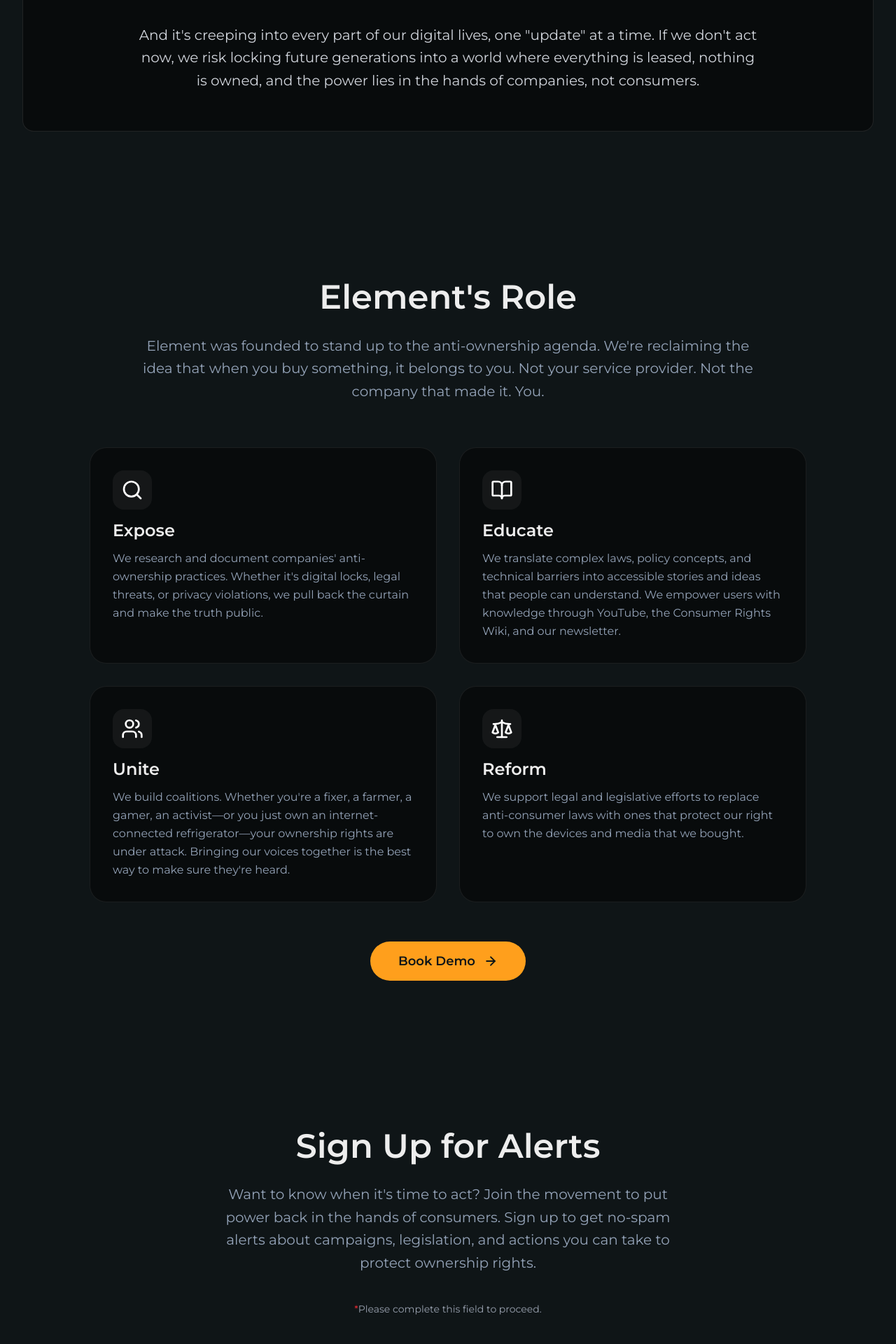
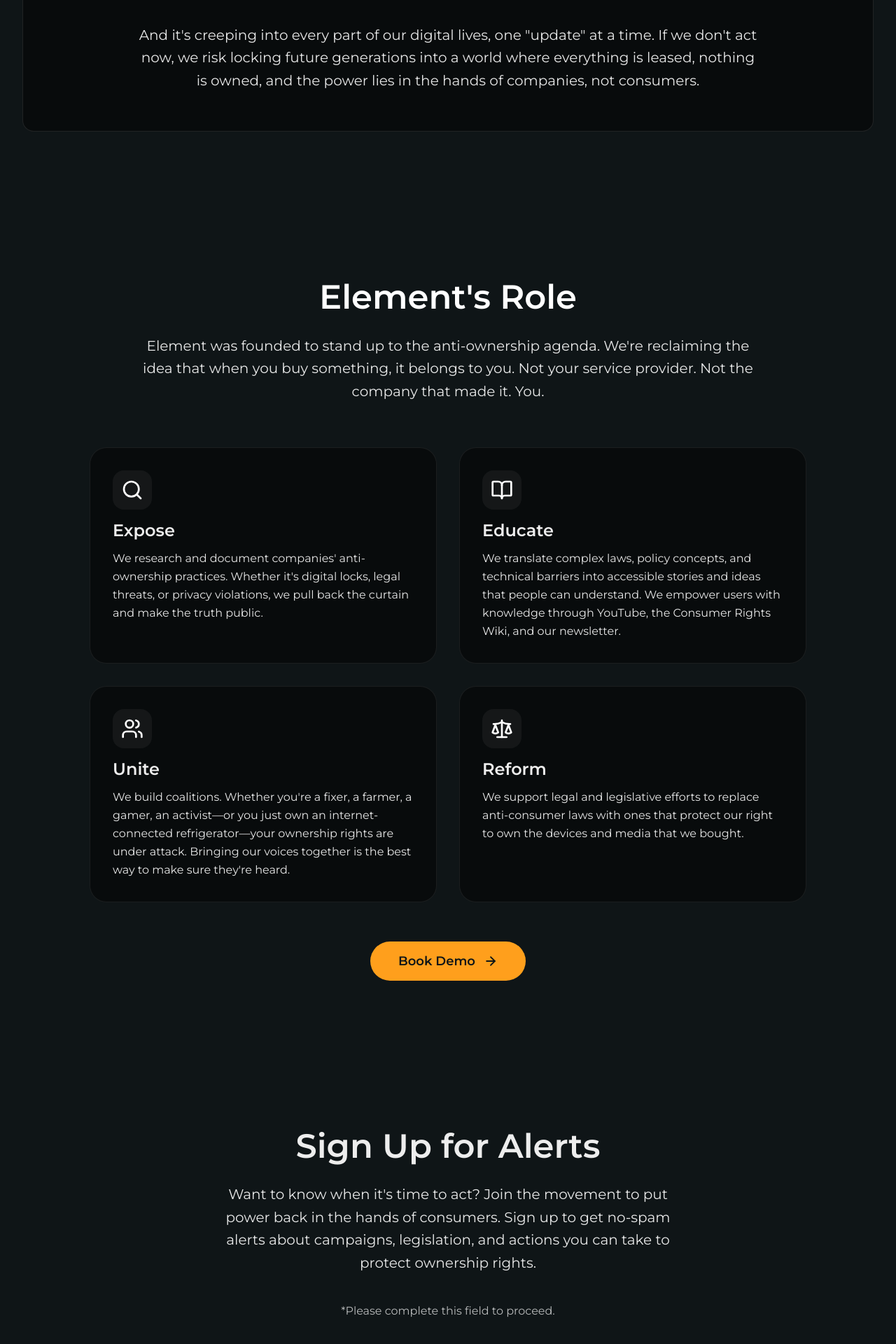
Before and after one commit to wizardofmountains/landingpage, a Next.js app: page / in a window 1280 px wide. Shown: the part 1698-3618 px from the top of the page at 70% size. Built offline with nearby package versions, Linux system fonts and the light colour scheme.

Commit message:
Update text colors across multiple sections to improve visibility in dark mode; change muted foreground color to white for better contrast in MissionSection, NewsletterSection, and ProblemSection.

```diff
--- a/app/globals.css
+++ b/app/globals.css
@@ -18,7 +18,7 @@
 
   /* Additional colors - Using dark mode colors */
   --muted: #1e293b;
-  --muted-foreground: #94a3b8;
+  --muted-foreground: #ffffff;
   --border: #334155;
   --input: #334155;
   --ring: #2ec4b6;
--- a/components/sections/MissionSection.tsx
+++ b/components/sections/MissionSection.tsx
@@ -42,12 +42,12 @@
     >
       <Container maxWidth="xl">
         <div className="max-w-4xl mx-auto mb-16 text-center">
-          <h2 className="text-3xl md:text-4xl lg:text-5xl font-bold mb-6">
+          <h2 className="text-white text-3xl md:text-4xl lg:text-5xl font-bold mb-6">
             {title}
           </h2>
 
           {intro && (
-            <p className="text-lg md:text-xl text-muted-foreground leading-relaxed">
+            <p className="text-white opacity-90 text-lg md:text-xl leading-relaxed">
               {intro}
             </p>
           )}
@@ -83,7 +83,7 @@
                 </h3>
 
                 {/* Description */}
-                <p className="text-base text-muted-foreground leading-relaxed">
+                <p className="text-white opacity-90 text-base leading-relaxed">
                   {pillar.description}
                 </p>
               </div>
--- a/components/sections/NewsletterSection.tsx
+++ b/components/sections/NewsletterSection.tsx
@@ -45,7 +45,7 @@
           )}
 
           {description && (
-            <p className="text-lg md:text-xl text-muted-foreground mb-10 leading-relaxed">
+            <p className="text-white opacity-90 text-lg md:text-xl mb-10 leading-relaxed">
               {description}
             </p>
           )}
@@ -57,8 +57,8 @@
               <div className={`klaviyo-form-${klaviyoFormId}`}></div>
 
               {/* Required field notice */}
-              <p className="mt-4 text-sm text-gray-400">
-                <span className="text-red-500">*</span>Please complete this field to proceed.
+              <p className="mt-2 text-md text-white opacity-70">
+                <span className="text-white">*</span>Please complete this field to proceed.
               </p>
             </>
           )}
--- a/components/sections/ProblemSection.tsx
+++ b/components/sections/ProblemSection.tsx
@@ -27,7 +27,7 @@
           </h2>
 
           {intro && (
-            <p className="text-lg md:text-xl mb-12 text-center opacity-90 max-w-3xl mx-auto">
+            <p className="text-white opacity-90 text-lg md:text-xl mb-12 text-center max-w-3xl mx-auto">
               {intro}
             </p>
           )}
@@ -42,7 +42,7 @@
                   index % 2 === 0 ? "hover:border-[#FF9F1C]/80" : "hover:border-[#2EC4B6]/80"
                 )}
               >
-                <p className="text-base md:text-lg leading-relaxed">
+                <p className="text-white opacity-90 text-base md:text-lg leading-relaxed">
                   {example.text}
                 </p>
               </div>
@@ -59,7 +59,7 @@
                 <br />
                 <span className="text-white">It&apos;s control.</span>
               </h3>
-              <p className="text-base md:text-lg lg:text-xl leading-relaxed text-gray-300 max-w-4xl mx-auto">
+              <p className="text-white opacity-90 text-base md:text-lg lg:text-xl leading-relaxed max-w-4xl mx-auto">
                 And it&apos;s creeping into every part of our digital lives, one &quot;update&quot; at a time. If we don&apos;t act now, we risk locking future generations into a world where everything is leased, nothing is owned, and the power lies in the hands of companies, not consumers.
               </p>
             </div>
```
